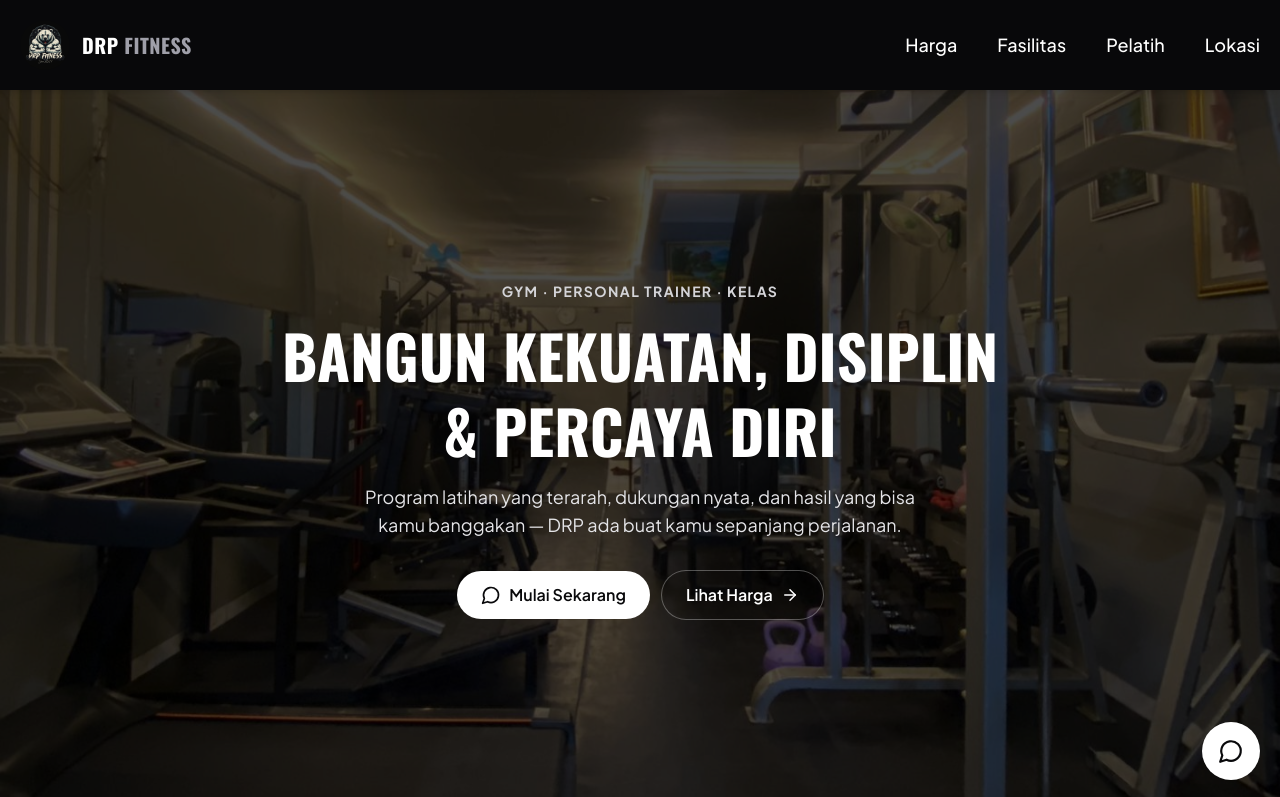
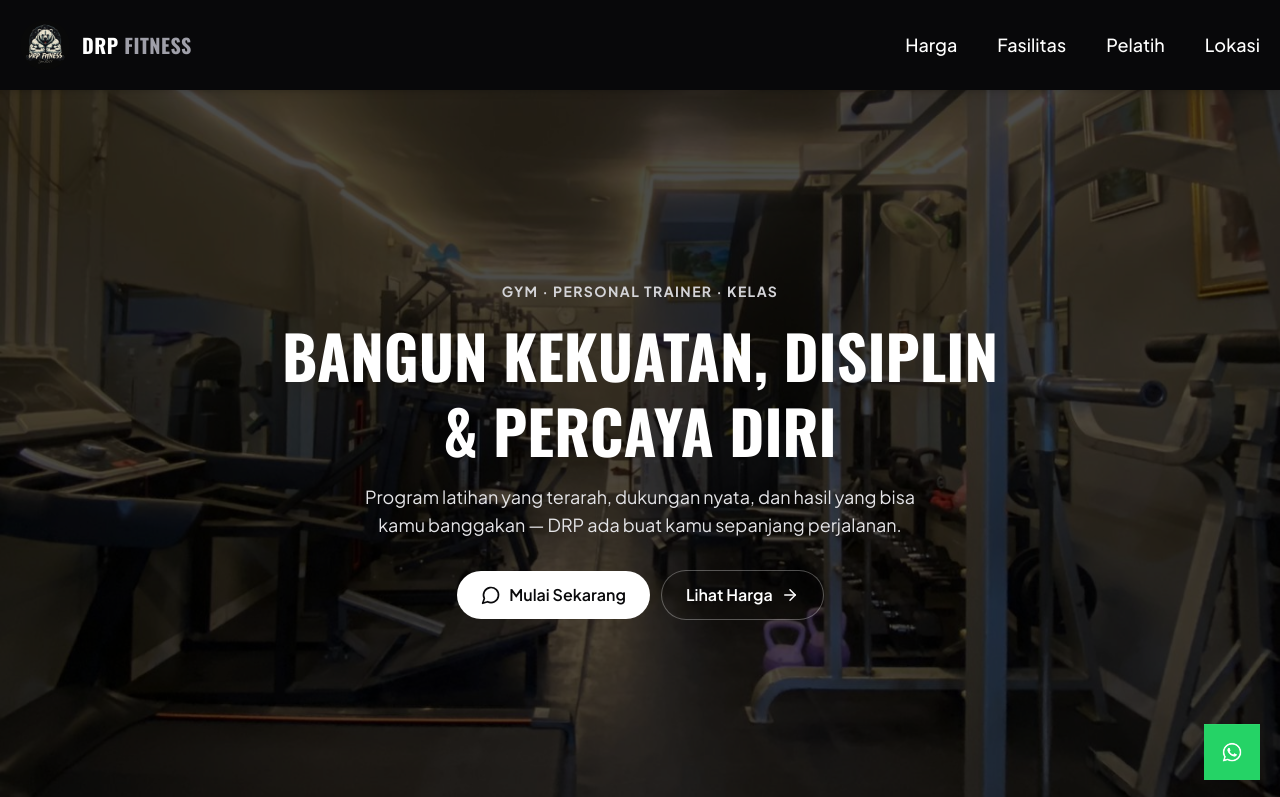
Before and after one commit to Reihannnn/drp-fitness, a Next.js app: page / in a window 1280 px wide. Shown: the top 797 px of the page. Built offline with nearby package versions, Linux system fonts and the light colour scheme.

Commit message:
Use WhatsApp logo image for floating button

```diff
--- a/components/FloatingWhatsApp.jsx
+++ b/components/FloatingWhatsApp.jsx
@@ -1,4 +1,4 @@
-import { MessageCircle } from "lucide-react";
+import Image from "next/image";
 import { waLink } from "./WhatsAppCTA";
 
 export default function FloatingWhatsApp() {
@@ -9,9 +9,15 @@ export default function FloatingWhatsApp() {
       rel="noopener noreferrer"
       aria-label="Chat WhatsApp DRP Fitness"
       title="Chat WhatsApp"
-      className="fixed bottom-5 right-5 z-50 rounded-full bg-white p-4 text-zinc-950 shadow-2xl ring-1 ring-black/10 transition hover:scale-105"
+      className="fixed bottom-5 right-5 z-50 transition hover:scale-105"
     >
-      <MessageCircle size={26} />
+      <Image
+        src="/image/whatsapp-logo.png"
+        alt="Chat WhatsApp DRP Fitness"
+        width={56}
+        height={56}
+        className="h-14 w-14 drop-shadow-xl"
+      />
     </a>
   );
 }
```
